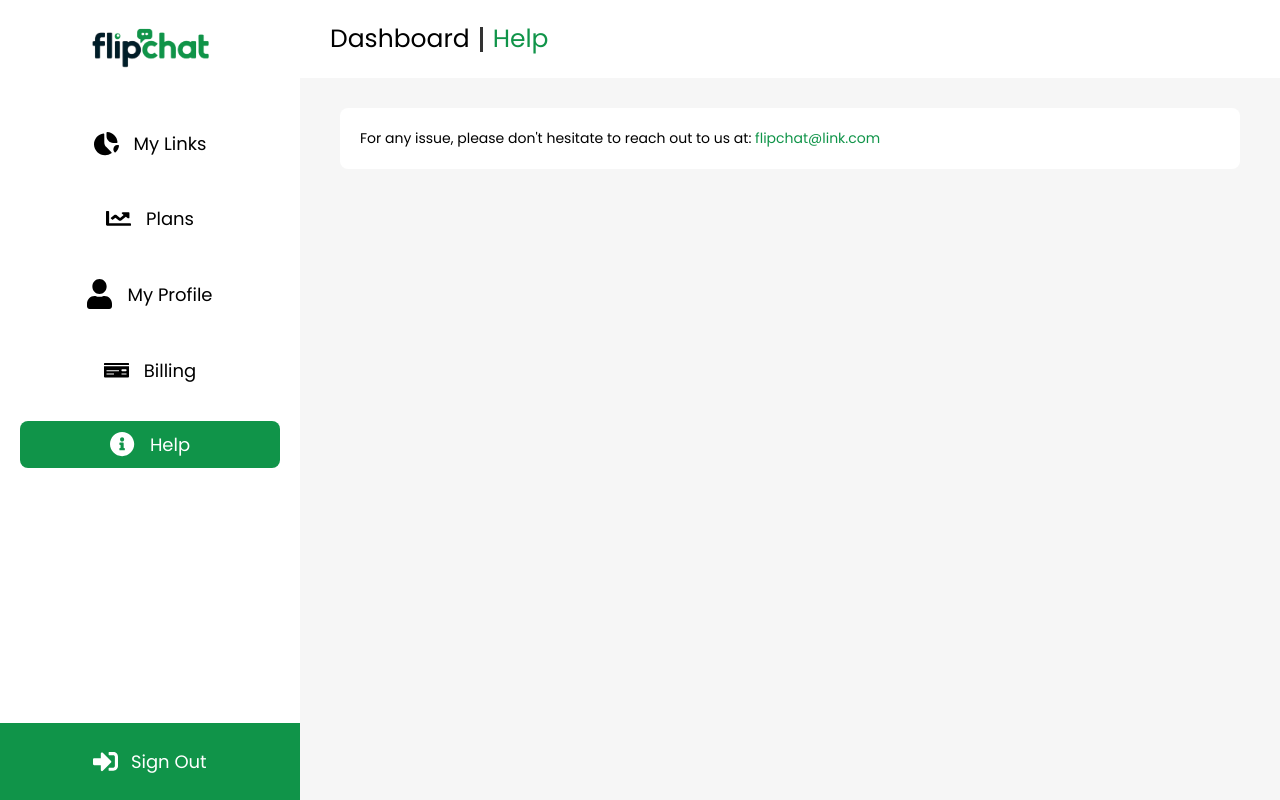
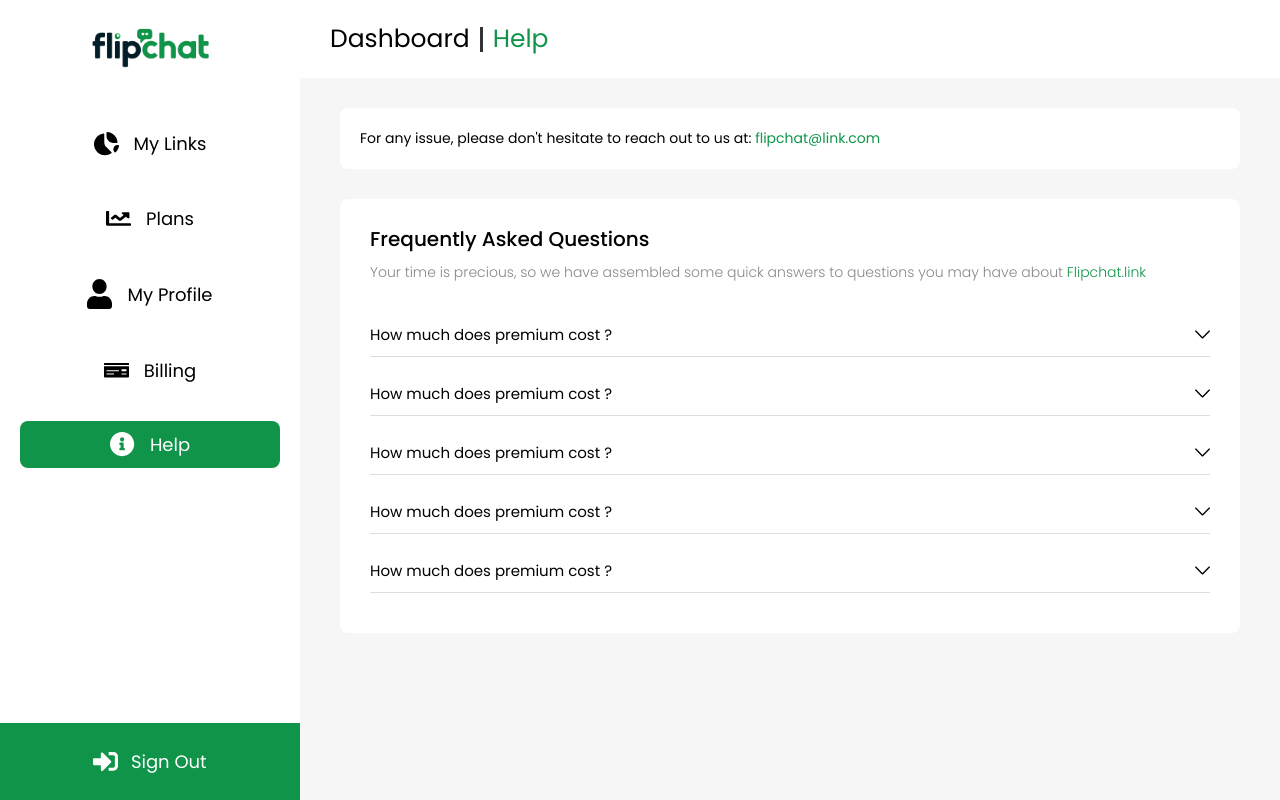
Before and after one commit to simonpaul08/flipChat, a React (Vite) app: page /dashboard/help in a window 1280 px wide. Built offline with nearby package versions, Linux system fonts and the light colour scheme; no server answers; what country-list-with-dial-code-and-flag would draw is missing.

Commit message:
feat: added help page & initiated create page

```diff
--- a/src/App.css
+++ b/src/App.css
@@ -39,6 +39,24 @@ select {
   font-size: 1.2rem;
   color: var(--color-danger);
 }
+
+/* Common */
+.back-button {
+  display: flex;
+  align-items: center;
+  padding: 1rem 2rem;
+  background-color: var(--color-bg-primary);
+  border-radius: 8px;
+  cursor: pointer;
+}
+.back-button-icon {
+  transform: rotate(-180deg);
+  margin-right: 0.75rem;
+}
+.back-button-text {
+  font-size: 1.6rem;
+}
+
 
 /* Landing */
 .landing {
@@ -925,10 +943,108 @@ select {
 /* Help */
 .help-accordion  {
   width: 100%;
+  padding: 2.5rem 3rem;
+  background-color: var(--color-white);
+  border-radius: 8px;
 }
-.help-accordion-item {
+.help-accordion-title {
+  font-size: 2rem;
+  font-weight: 500;
+  margin-bottom: 0.75rem;
+}
+.help-accordion-para {
+  font-size: 1.4rem;
+  font-weight: 300;
+  color: var(--color-gray-secondary);
+  margin-bottom: 3rem;
+}
+.help-accordion-faq {
   width: 100%;
 }
+.faq-item {
+  width: 100%;
+  margin-bottom: 1.5rem;
+}
+.faq-item-title {
+  width: 100%;
+  display: flex;
+  justify-content: space-between;
+  align-items: center;
+  cursor: pointer;
+  padding: 1rem 0;
+  border-bottom: 1px solid var(--color-gray-primary);
+}
+.faq-item-title-text {
+  font-size: 1.5rem;
+}
+.faq-item-title-icon {
+  transform: rotate(90deg);
+}
+.open-accordion .faq-item-title-icon {
+  transform: rotate(-90deg);
+}
+.faq-item-content {
+  background-color: var(--color-gray-light);
+  border-radius: 0 0 8px 8px;
+  max-height: 0;
+  transition: max-height 0.6s ease;
+  overflow: hidden;
+}
+.faq-item-content-text {
+  font-size: 1.35rem;
+  font-weight: 400;
+  color: var(--color-gray-secondary);
+  line-height: 1.75;
+  display: none;
+}
+.open-accordion .faq-item-content {
+  max-height: 500px;
+  transition: max-height 0.6s ease;
+  padding: 2rem 1.5rem;
+}
+.open-accordion .faq-item-content-text  {
+  display: block;
+}
+
+
+/* Create Link */
+.create-container {
+  width: 100%;
+  padding: 2.5rem 3rem;
+  background-color: var(--color-white);
+  border-radius: 8px;
+}
+.create-head {
+  width: 100%;
+  display: flex;
+  align-items: center;
+}
+.create-main {
+  padding: 2rem 0;
+}
+.create-switch-tabs {
+  width: 100%;
+  display: grid;
+  grid-template-columns: 1fr 1fr;
+  column-gap: 2rem;
+}
+.switch-tab {
+  width: 100%;
+  border: 1px solid var(--color-gray-secondary);
+  padding: 1rem;
+  text-align: center;
+  cursor: pointer;
+}
+.switch-tab-active {
+  background-color: var(--color-green-primary);
+  border-color: var(--color-green-primary);
+  color: var(--color-white);
+}
+.switch-tab-text {
+  font-size: 2rem;
+  font-weight: 400;
+}
+
 
 /* --------------- Media Queries --------------- */
 @media screen and (min-width: 160rem) {
--- a/src/App.jsx
+++ b/src/App.jsx
@@ -9,6 +9,7 @@ import DashboardLayout from "./layout/DashboardLayout";
 import Dashboard from "./pages/Dashboard";
 import Billing from "./pages/Billing";
 import Help from "./pages/Help";
+import CreateLink from "./pages/CreateLink";
 
 function App() {
   return (
@@ -19,6 +20,7 @@ function App() {
         <Route path="/login" element={<Login />} />
         <Route path="/dashboard" element={<DashboardLayout />}>
           <Route index element={<Dashboard />} />
+          <Route path="create" element={<CreateLink />} />
           <Route path="plans" element={<Plans />} />
           <Route path="profile" element={<Profile />} />
           <Route path="billing" element={<Billing />} />
--- /dev/null
+++ b/src/components/common/BackButton.jsx
@@ -0,0 +1,17 @@
+import { useNavigate } from "react-router-dom";
+import Direction from "../../assets/icon_direction.svg";
+
+const BackButton = () => {
+
+    const navigate = useNavigate()
+
+    const handleBack = () => navigate("/dashboard")
+  return (
+    <div className="back-button" onClick={handleBack}>
+      <img src={Direction} alt="back button" className="back-button-icon" />
+      <p className="back-button-text">Back</p>
+    </div>
+  );
+};
+
+export default BackButton;
--- /dev/null
+++ b/src/pages/CreateLink.jsx
@@ -0,0 +1,34 @@
+import BackButton from "../components/common/BackButton";
+
+const CreateLink = () => {
+  return (
+    <div className="dashboard">
+      <div className="dashboard-header">
+        <div className="dashboard-header-title">
+          <h3 className="dashboard-header-title-normal">Dashboard</h3>
+          <div className="dashboard-header-title-divider"></div>
+          <h3 className="dashboard-header-title-main">My Link</h3>
+        </div>
+      </div>
+      <div className="dashboard-main">
+        <div className="create-container">
+            <div className="create-head">
+                <BackButton />
+            </div>
+            <div className="create-main">
+                <div className="create-switch-tabs">
+                    <div className="switch-tab switch-tab-active">
+                        <p className="switch-tab-text">Premium Link</p>
+                    </div>
+                    <div className="switch-tab">
+                        <p className="switch-tab-text">Free Link</p>
+                    </div>
+                </div>
+            </div>
+        </div>
+      </div>
+    </div>
+  );
+};
+
+export default CreateLink;
--- a/src/pages/Dashboard.jsx
+++ b/src/pages/Dashboard.jsx
@@ -1,5 +1,6 @@
 import React, { useState } from "react";
 import SearchIcon from "../assets/search-icon.svg";
+import { useNavigate } from "react-router-dom";
 
 const Dashboard = () => {
 
@@ -35,6 +36,11 @@ const Dashboard = () => {
       type: "free"
     },
   ])
+  const navigate = useNavigate()
+
+  const handleCreate = () => {
+    navigate("create")
+  }
   return (
     <div className="dashboard">
       <div className="dashboard-header">
@@ -55,7 +61,7 @@ const Dashboard = () => {
             />
             <img src={SearchIcon} alt="search icon" className="search-icon" />
           </div>
-          <button className="dashboard-main-header-cta btn-primary">Create New</button>
+          <button className="dashboard-main-header-cta btn-primary" onClick={handleCreate}>Create New</button>
         </div>
         <div className="dashboard-main-content">
           <div className="dashboard-grid">
--- a/src/pages/Help.jsx
+++ b/src/pages/Help.jsx
@@ -1,6 +1,51 @@
-import React from "react";
+import { useState } from "react";
+import ArrowIcon from "../assets/icon_arrow.svg";
+import "@szhsin/react-accordion/"
 
 const Help = () => {
+  const ACCORDION_LIST = [
+    {
+      id: 1,
+      title: "How much does premium cost ?",
+      content:
+        "Lorem ipsum dolor sit amet consectetur adipisicing elit. Nemo cupiditate, iure sed sapiente eaque corporis quibusdam eos unde molestiae necessitatibus error. At rerum accusamus consequuntur minima id itaque non quibusdam distinctio nesciunt ut enim animi exercitationem asperiores necessitatibus incidunt quaerat quam natus recusandae, illo repudiandae consequatur. Expedita architecto fugiat reprehenderit.",
+    },
+    {
+      id: 2,
+      title: "How much does premium cost ?",
+      content:
+        "Lorem ipsum dolor sit amet consectetur adipisicing elit. Nemo cupiditate, iure sed sapiente eaque corporis quibusdam eos unde molestiae necessitatibus error. At rerum accusamus consequuntur minima id itaque non quibusdam distinctio nesciunt ut enim animi exercitationem asperiores necessitatibus incidunt quaerat quam natus recusandae, illo repudiandae consequatur. Expedita architecto fugiat reprehenderit.",
+    },
+    {
+      id: 3,
+      title: "How much does premium cost ?",
+      content:
+        "Lorem ipsum dolor sit amet consectetur adipisicing elit. Nemo cupiditate, iure sed sapiente eaque corporis quibusdam eos unde molestiae necessitatibus error. At rerum accusamus consequuntur minima id itaque non quibusdam distinctio nesciunt ut enim animi exercitationem asperiores necessitatibus incidunt quaerat quam natus recusandae, illo repudiandae consequatur. Expedita architecto fugiat reprehenderit.",
+    },
+    {
+      id: 4,
+      title: "How much does premium cost ?",
+      content:
+        "Lorem ipsum dolor sit amet consectetur adipisicing elit. Nemo cupiditate, iure sed sapiente eaque corporis quibusdam eos unde molestiae necessitatibus error. At rerum accusamus consequuntur minima id itaque non quibusdam distinctio nesciunt ut enim animi exercitationem asperiores necessitatibus incidunt quaerat quam natus recusandae, illo repudiandae consequatur. Expedita architecto fugiat reprehenderit.",
+    },
+    {
+      id: 5,
+      title: "How much does premium cost ?",
+      content:
+        "Lorem ipsum dolor sit amet consectetur adipisicing elit. Nemo cupiditate, iure sed sapiente eaque corporis quibusdam eos unde molestiae necessitatibus error. At rerum accusamus consequuntur minima id itaque non quibusdam distinctio nesciunt ut enim animi exercitationem asperiores necessitatibus incidunt quaerat quam natus recusandae, illo repudiandae consequatur. Expedita architecto fugiat reprehenderit.",
+    },
+  ];
+
+  const [selected, setSelected] = useState(0);
+
+  const handleOpenAccordion = (value) => {
+    if (selected === value) {
+      setSelected(0);
+    } else {
+      setSelected(value);
+    }
+  };
+
   return (
     <div className="dashboard">
       <div className="dashboard-header">
@@ -13,15 +58,41 @@ const Help = () => {
       <div className="dashboard-main">
         <div className="plan-main-text">
           <p className="plan-main-para">
-            For any issue, please don't hesitate to reach out to us at: <span className="plan-main-para-span">flipchat@link.com</span>
+            For any issue, please don't hesitate to reach out to us at:{" "}
+            <span className="plan-main-para-span">flipchat@link.com</span>
           </p>
         </div>
 
-        <div className="help-accordian">
-          <div className="help-accordion-item">
-            <div className="help-accordion-title">
-              <p className="help-accordion-title-text"></p>
-            </div>
+        <div className="help-accordion">
+          <h3 className="help-accordion-title">Frequently Asked Questions</h3>
+          <p className="help-accordion-para">
+            Your time is precious, so we have assembled some quick answers to
+            questions you may have about{" "}
+            <span className="plan-main-para-span">Flipchat.link</span>
+          </p>
+
+          <div className="help-accordion-faq">
+            {ACCORDION_LIST?.map((item) => {
+              return (
+                <div key={item.id} className={`faq-item ${selected === item.id ? "open-accordion": ""}`} onClick={() => handleOpenAccordion(item.id)}>
+                  <div className="faq-item-title">
+                    <p className="faq-item-title-text">
+                      {item?.title}
+                    </p>
+                    <img
+                      src={ArrowIcon}
+                      alt="arrow icon"
+                      className="faq-item-title-icon"
+                    />
+                  </div>
+                  <div className="faq-item-content">
+                    <p className="faq-item-content-text">
+                      {item.content}
+                    </p>
+                  </div>
+                </div>
+              );
+            })}
           </div>
         </div>
       </div>
```
Also changed, not shown: src/assets/icon_arrow.svg (added), src/assets/icon_direction.svg (added).
